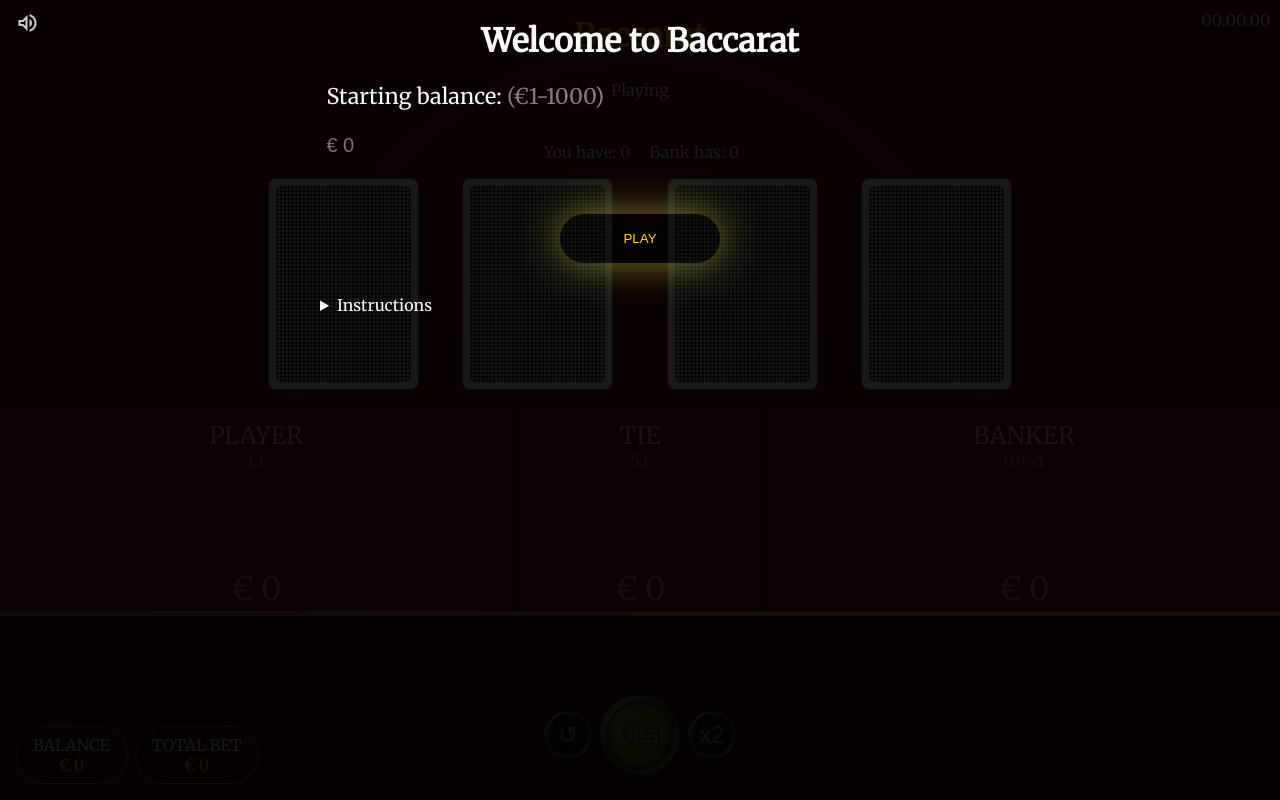
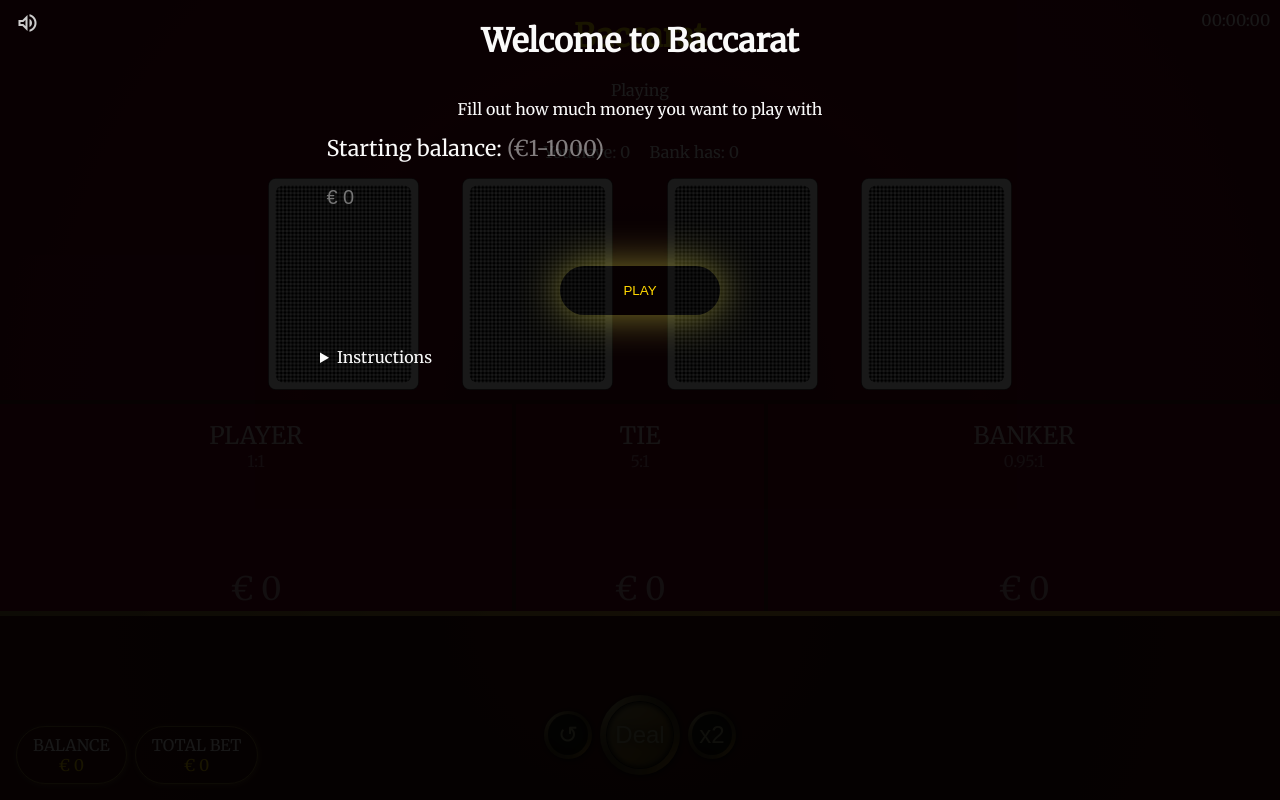
Before and after one commit to Ewelina92/Baccarat, a React (Create React App) app: page / in a window 1280 px wide. Built offline with nearby package versions, Linux system fonts and the light colour scheme.

Commit message:
refactor start overlay

```diff
--- a/public/index.html
+++ b/public/index.html
@@ -7,23 +7,10 @@
     <meta name="theme-color" content="#000000" />
     <meta
       name="description"
-      content="Web site created using create-react-app"
+      content="Baccarat game"
     />
     <link rel="apple-touch-icon" href="%PUBLIC_URL%/logo192.png" />
-    <!--
-      manifest.json provides metadata used when your web app is installed on a
-      user's mobile device or desktop. See https://developers.google.com/web/fundamentals/web-app-manifest/
-    -->
     <link rel="manifest" href="%PUBLIC_URL%/manifest.json" />
-    <!--
-      Notice the use of %PUBLIC_URL% in the tags above.
-      It will be replaced with the URL of the `public` folder during the build.
-      Only files inside the `public` folder can be referenced from the HTML.
-
-      Unlike "/favicon.ico" or "favicon.ico", "%PUBLIC_URL%/favicon.ico" will
-      work correctly both with client-side routing and a non-root public URL.
-      Learn how to configure a non-root public URL by running `npm run build`.
-    -->
     <link rel="preconnect" href="https://fonts.googleapis.com" />
     <link rel="preconnect" href="https://fonts.gstatic.com" crossorigin />
     <link
@@ -44,15 +31,5 @@
     <noscript>You need to enable JavaScript to run this app.</noscript>
     <div id="overlay"></div>
     <div id="root"></div>
-    <!--
-      This HTML file is a template.
-      If you open it directly in the browser, you will see an empty page.
-
-      You can add webfonts, meta tags, or analytics to this file.
-      The build step will place the bundled scripts into the <body> tag.
-
-      To begin the development, run `npm start` or `yarn start`.
-      To create a production bundle, use `npm run build` or `yarn build`.
-    -->
   </body>
 </html>
--- a/src/components/game/Game.module.scss
+++ b/src/components/game/Game.module.scss
@@ -10,7 +10,7 @@
   justify-content: center;
   align-items: center;
   perspective: 500px;
-  z-index: 100;
+  z-index: 400;
 
   font-size: 6rem;
   font-weight: 900;
--- a/src/components/game/betting-controls/betting-chips/BettingChip.module.scss
+++ b/src/components/game/betting-controls/betting-chips/BettingChip.module.scss
@@ -1,7 +1,6 @@
 @import '../../../../mixins';
 
 .chip {
-  transform: perspective(10cm) rotateX(20deg);
   width: 4rem;
   height: 4rem;
   cursor: pointer;
--- a/src/components/start-overlay/start-form/StartForm.module.scss
+++ b/src/components/start-overlay/start-form/StartForm.module.scss
@@ -4,6 +4,14 @@ form {
   display: flex;
   flex-direction: column;
   text-align: left;
+
+  .info {
+    text-align: center;
+  }
+
+  .error {
+    color: red;
+  }
 
   .formentry {
     padding-bottom: 3rem;
--- a/src/components/start-overlay/start-form/StartForm.tsx
+++ b/src/components/start-overlay/start-form/StartForm.tsx
@@ -1,5 +1,6 @@
 import React from "react";
 import { observer } from "mobx-react";
+import cn from "classnames";
 import { useMainStore } from "../../../hooks/useMainStore";
 import styles from "./StartForm.module.scss";
 
@@ -23,7 +24,9 @@ export const StartForm = observer(() => {
 
   return (
     <form onSubmit={handleStartGame}>
-      {formErrorMessage}
+      <p className={cn(styles.info, { [styles.error]: formErrorMessage })}>
+        {formErrorMessage || "Fill out how much money you want to play with"}
+      </p>
       <div className={styles.formentry}>
         <label htmlFor="money">
           Starting balance:{" "}
```
Also changed, not shown: src/components/start-overlay/StartOverlay.module.scss (+0 -59 lines).
